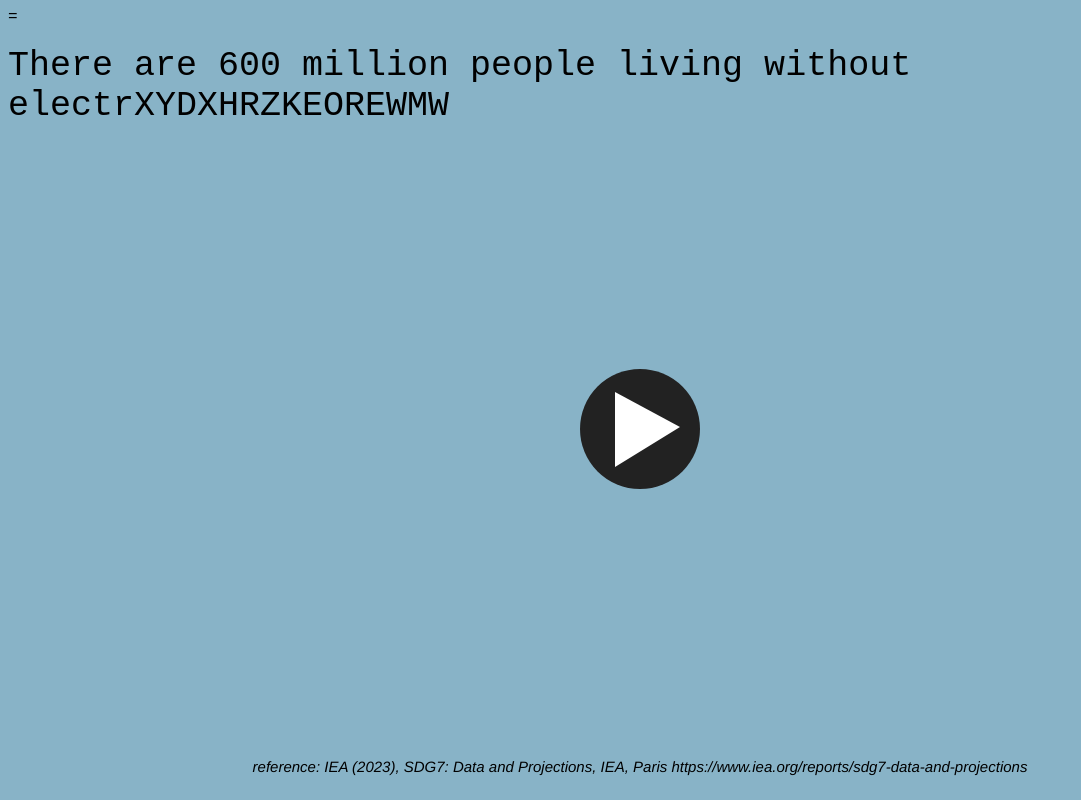
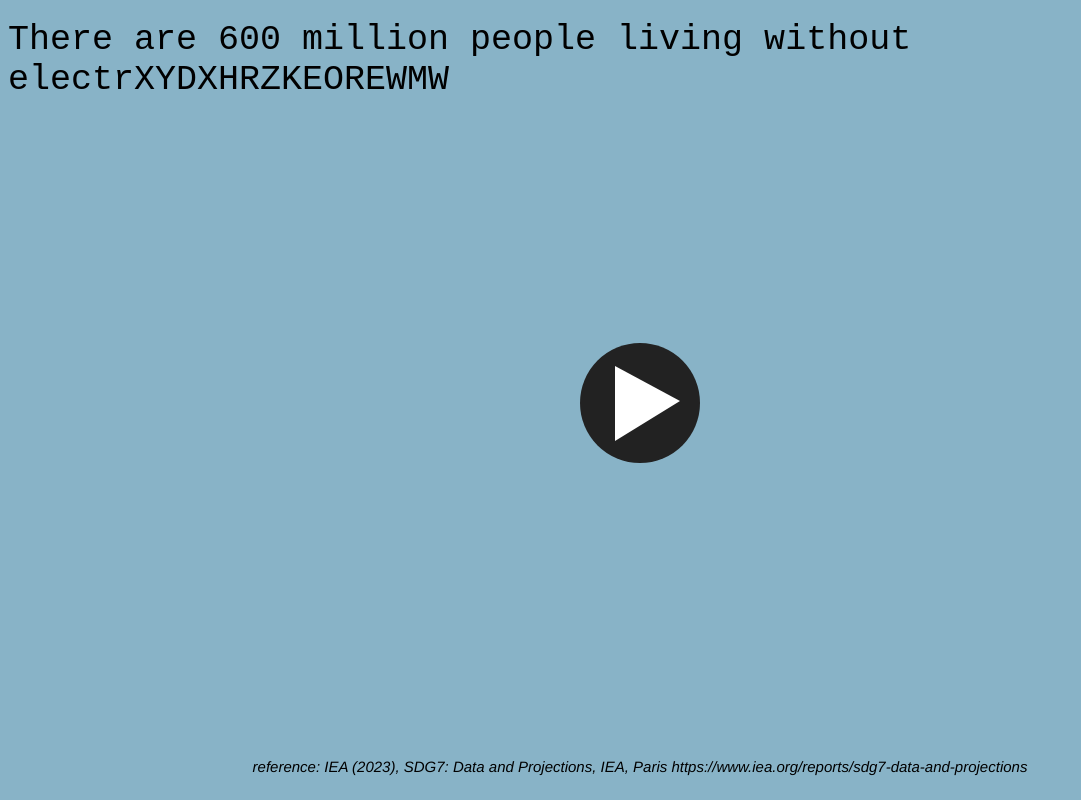
Before and after one commit to masterspliff/projectOne, a website: page public/pages/index.html in a window 1280 px wide. Shown: the whole page, without its empty margins (0-1081 px from the left). Drawn offline with nearby package versions, Linux system fonts and the light colour scheme.

Commit message:
removed =

```diff
--- a/public/pages/index.html
+++ b/public/pages/index.html
@@ -4,7 +4,7 @@
     <meta charset="UTF-8">
     <meta name="viewport" content="width=device-width, initial-scale=1.0">
     <title>sceneIntro</title>
-    <link rel="stylesheet" href="../css/style.css">=
+    <link rel="stylesheet" href="../css/style.css">
     <link rel="stylesheet" href="../css/sceneIntroStyle.css">
     <style>
 
```
